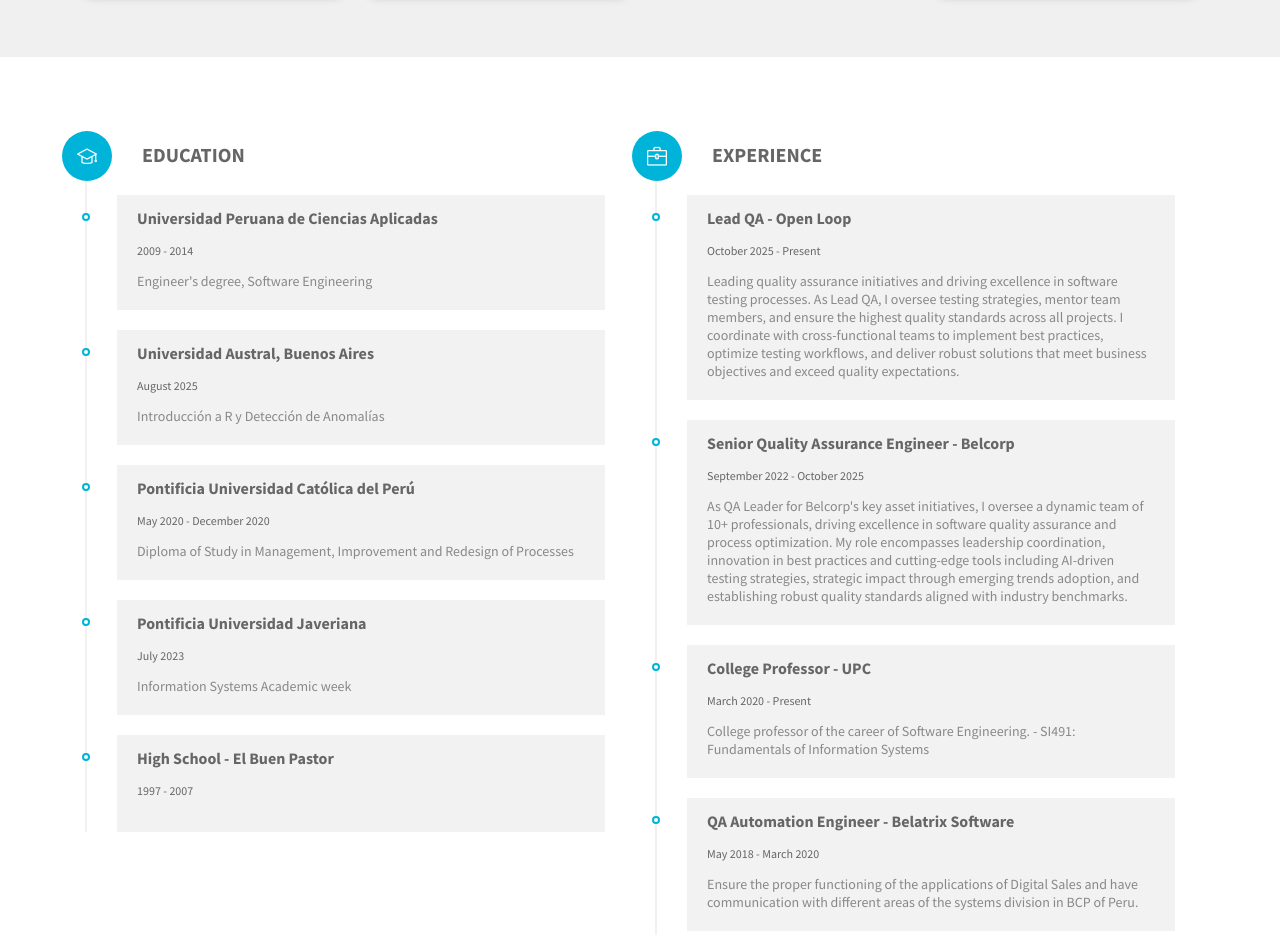
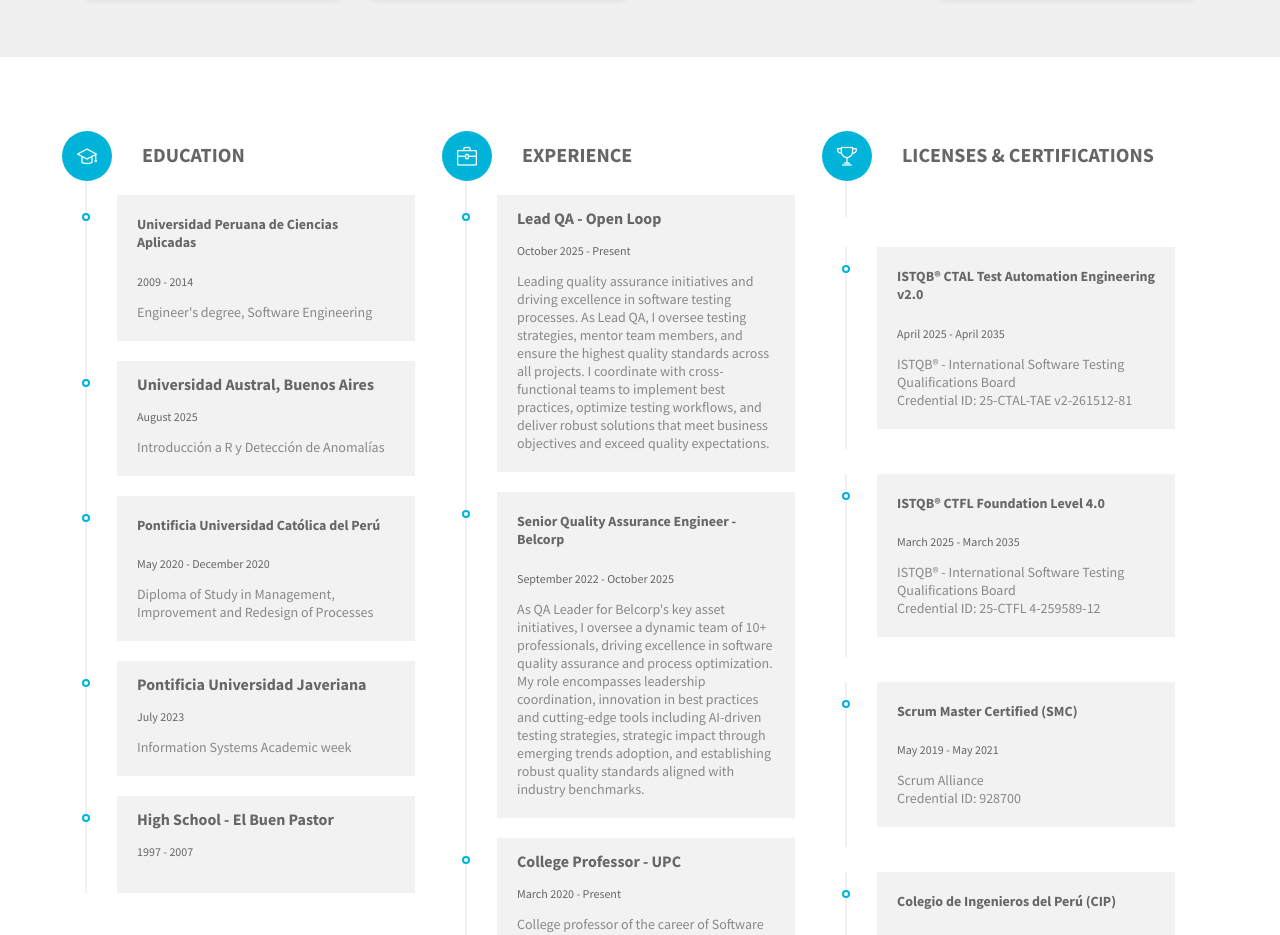
Before and after one commit to elionavarretev/elionavarretev.github.io, a plain HTML site: page index.html in a window 1280 px wide. Shown: the part 1865-2800 px from the top of the page. Drawn offline with Linux system fonts and the light colour scheme; files whose address does not match are found by name.

Commit message:
Fix layout issues and add Licenses & Certifications section
- Add new Licenses & Certifications column to Resume section
- Include ISTQB CTAL Test Automation Engineering v2.0 certification
- Include ISTQB CTFL Foundation Level 4.0 certification
- Include Scrum Master Certified (SMC) certification
- Include Colegio de Ingenieros del Perú (CIP) professional license
- Fix text overlap issues with proper spacing and margins
- Optimize font sizes and line heights for better readability
- Adjust layout from 2-column to 3-column structure (Education | Experience | Certifications)
- Improve responsive design and visual consistency

```diff
--- a/index.html
+++ b/index.html
@@ -271,7 +271,7 @@
     <div id="resume" class="section-padding">
       <div class="container">
         <div class="row">
-          <div class="col-lg-6 col-md-6 col-sm-6">
+          <div class="col-lg-4 col-md-4 col-sm-6">
             <div class="education fadeInRight">
               <ul class="timeline">
                 <li>
@@ -280,7 +280,7 @@
                 </li>
                 <li>
                   <div class="content-text">
-                    <h3 class="line-title">Universidad Peruana de Ciencias Aplicadas</h3>
+                    <h3 class="line-title"style="font-size: 14px; line-height: 1.3;">Universidad Peruana de Ciencias Aplicadas</h3>
                     <span>2009 - 2014</span>
                     <p class="line-text">Engineer's degree, Software Engineering</p>
                   </div>
@@ -294,7 +294,7 @@
                 </li>
                 <li>
                   <div class="content-text">
-                    <h3 class="line-title">Pontificia Universidad Católica del Perú</h3>
+                    <h3 class="line-title" style="font-size: 14px; line-height: 1.3;">Pontificia Universidad Católica del Perú</h3>
                     <span>May 2020 - December 2020</span>
                     <p class="line-text">Diploma of Study in Management, Improvement and Redesign of Processes</p>
                   </div>
@@ -315,7 +315,7 @@
               </ul>
             </div>
           </div>
-          <div class="col-lg-6 col-md-6 col-sm-6">
+          <div class="col-lg-4 col-md-4 col-sm-6">
             <div class="experience fadeInRight">
               <ul class="timeline">
                 <li>
@@ -331,7 +331,7 @@
                 </li>
                 <li>
                   <div class="content-text">
-                    <h3 class="line-title">Senior Quality Assurance Engineer - Belcorp</h3>
+                    <h3 class="line-title" style="font-size: 14px; line-height: 1.3;">Senior Quality Assurance Engineer - Belcorp</h3>
                     <span>September 2022 - October 2025</span>
                     <p class="line-text">As QA Leader for Belcorp's key asset initiatives, I oversee a dynamic team of 10+ professionals, driving excellence in software quality assurance and process optimization. My role encompasses leadership coordination, innovation in best practices and cutting-edge tools including AI-driven testing strategies, strategic impact through emerging trends adoption, and establishing robust quality standards aligned with industry benchmarks.</p>
                   </div>
@@ -346,7 +346,7 @@
                 </li>
                 <li>
                   <div class="content-text">
-                    <h3 class="line-title">QA Automation Engineer - Belatrix Software</h3>
+                    <h3 class="line-title" style="font-size: 14px; line-height: 1.3;">QA Automation Engineer - Belatrix Software</h3>
                     <span>May 2018 - March 2020</span>
                     <p class="line-text">Ensure the proper functioning of the applications of Digital Sales and have
                       communication with different areas of the systems division in BCP of Peru.</p>
@@ -354,11 +354,49 @@
                 </li>
                 <li>
                   <div class="content-text">
-                    <h3 class="line-title">QA Automation Engineer- Choucair Testing S.A.</h3>
+                    <h3 class="line-title" style="font-size: 14px; line-height: 1.3;">QA Automation Engineer- Choucair Testing S.A.</h3>
                     <span>March 2016 - May 2018</span>
                     <p class="line-text">Team leader with functions to design, adjust and stabilize scripts, according
                       to the strategy and scope of the test based on the requirements and
                       documentation provided by the client under the SCRUM framework.</p>
+                  </div>
+                </li>
+              </ul>
+            </div>
+          </div>
+          <div class="col-lg-4 col-md-4 col-sm-6">
+            <div class="certifications fadeInRight" >
+              <ul class="timeline">
+                <li>
+                  <i class="icon-trophy"></i>
+                  <h2 class="timelin-title" style="margin-bottom: 30px;">Licenses & Certifications</h2>
+                </li>
+                <li>
+                  <div class="content-text" style="margin-top: 30px;">
+                    <h3 class="line-title" style="font-size: 14px; line-height: 1.3;">ISTQB® CTAL Test Automation Engineering v2.0</h3>
+                    <span>April 2025 - April 2035</span>
+                    <p class="line-text">ISTQB® - International Software Testing Qualifications Board<br>Credential ID: 25-CTAL-TAE v2-261512-81</p>
+                  </div>
+                </li>
+                <li>
+                  <div class="content-text" style="margin-top: 25px;">
+                    <h3 class="line-title" style="font-size: 14px; line-height: 1.3;">ISTQB® CTFL Foundation Level 4.0</h3>
+                    <span>March 2025 - March 2035</span>
+                    <p class="line-text">ISTQB® - International Software Testing Qualifications Board<br>Credential ID: 25-CTFL 4-259589-12</p>
+                  </div>
+                </li>
+                <li>
+                  <div class="content-text" style="margin-top: 25px;">
+                    <h3 class="line-title" style="font-size: 14px; line-height: 1.3;">Scrum Master Certified (SMC)</h3>
+                    <span>May 2019 - May 2021</span>
+                    <p class="line-text">Scrum Alliance<br>Credential ID: 928700</p>
+                  </div>
+                </li>
+                <li>
+                  <div class="content-text" style="margin-top: 25px;">
+                    <h3 class="line-title" style="font-size: 14px; line-height: 1.3;">Colegio de Ingenieros del Perú (CIP)</h3>
+                    <span>April 2020</span>
+                    <p class="line-text">Professional Engineering License<br>Credential ID: 243791</p>
                   </div>
                 </li>
               </ul>
```
